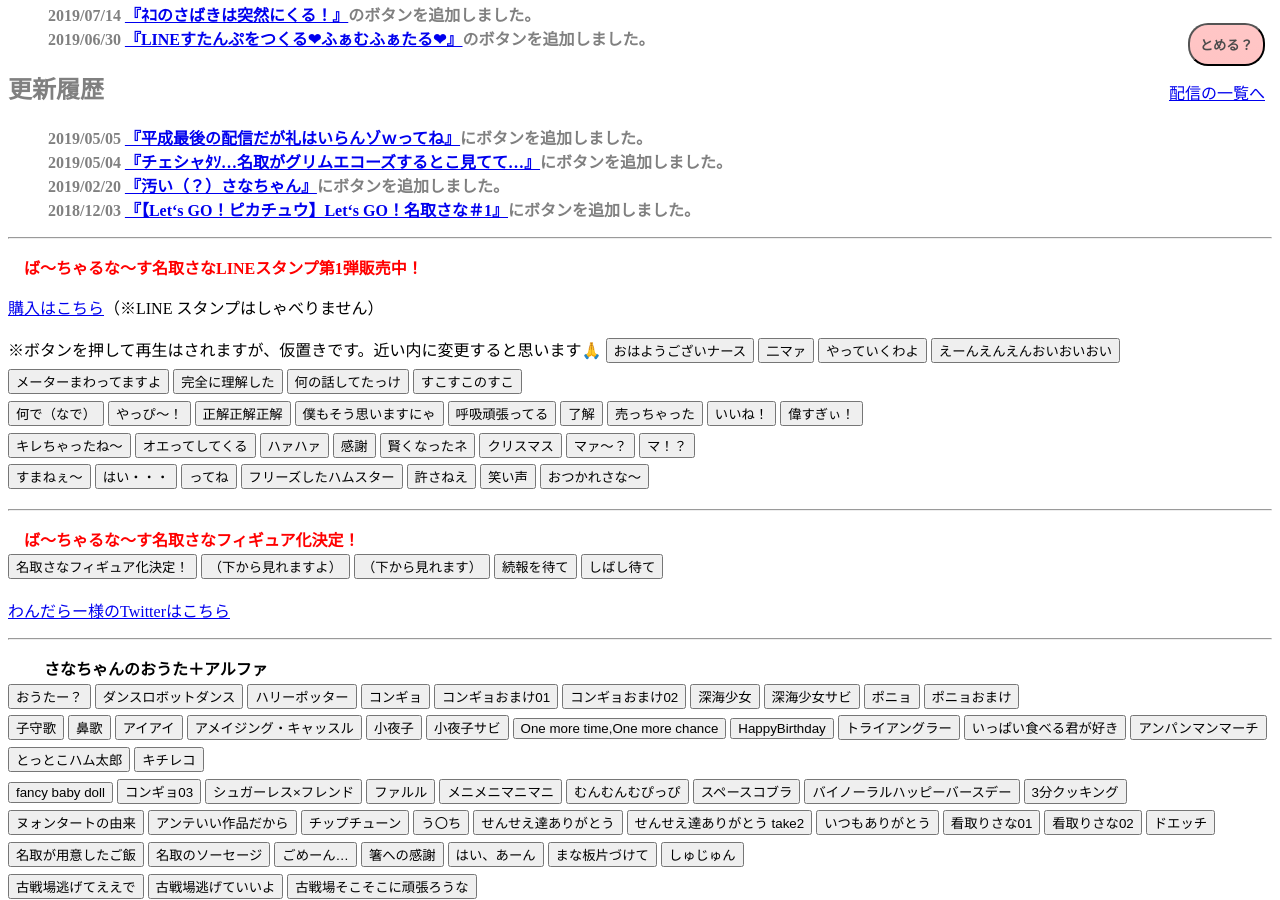
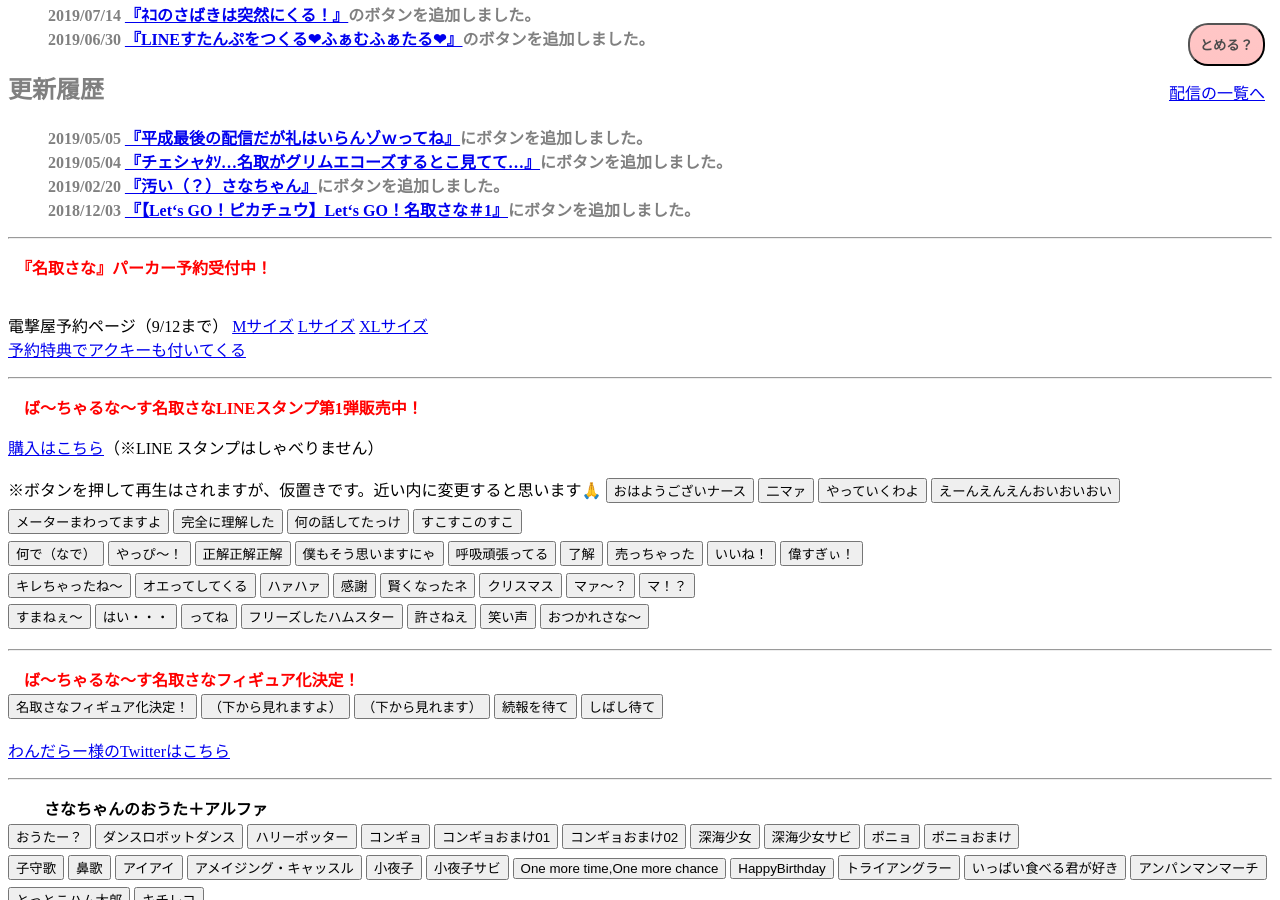
Before and after one commit to sanabutton/sanabutton.github.io, a Jekyll site: the page built from index.html, in a window 1280 px wide and 900 px high, scrolled down 574 px. Built offline with Jekyll 4.4.1, drawn with Linux system fonts in a browser that asks for light colours; comment, search, counter and statistics services are not loaded; some of the changed text lies outside the part shown.

Commit message:
「『名取さな』パーカー予約受付中！」の宣伝を追加

```diff
--- a/index.html
+++ b/index.html
@@ -38,6 +38,18 @@
 <br>
 
 {% include update-log.html %}
+
+<hr style="margin: 1em 0 ;">
+　<span class="important-notify"><b>『名取さな』パーカー予約受付中！</b></span>
+<br>
+<br>
+<p>電撃屋予約ページ（9/12まで）
+<a href="https://dengekiya.com/shop/g/g4942330126035">Mサイズ</a>
+<a href="https://dengekiya.com/shop/g/g4942330126042/">Lサイズ</a>
+<a href="https://dengekiya.com/shop/g/g4942330126059/">XLサイズ</a><br>
+<a href="https://twitter.com/sana_natori/status/1158243939742183425">予約特典でアクキーも付いてくる</a>
+</p>
+
 <hr style="margin: 1em 0 ;">
 　<span class="important-notify"><b>ば〜ちゃるな〜す名取さなLINEスタンプ第1弾販売中！</b></span>
 <br>
```
